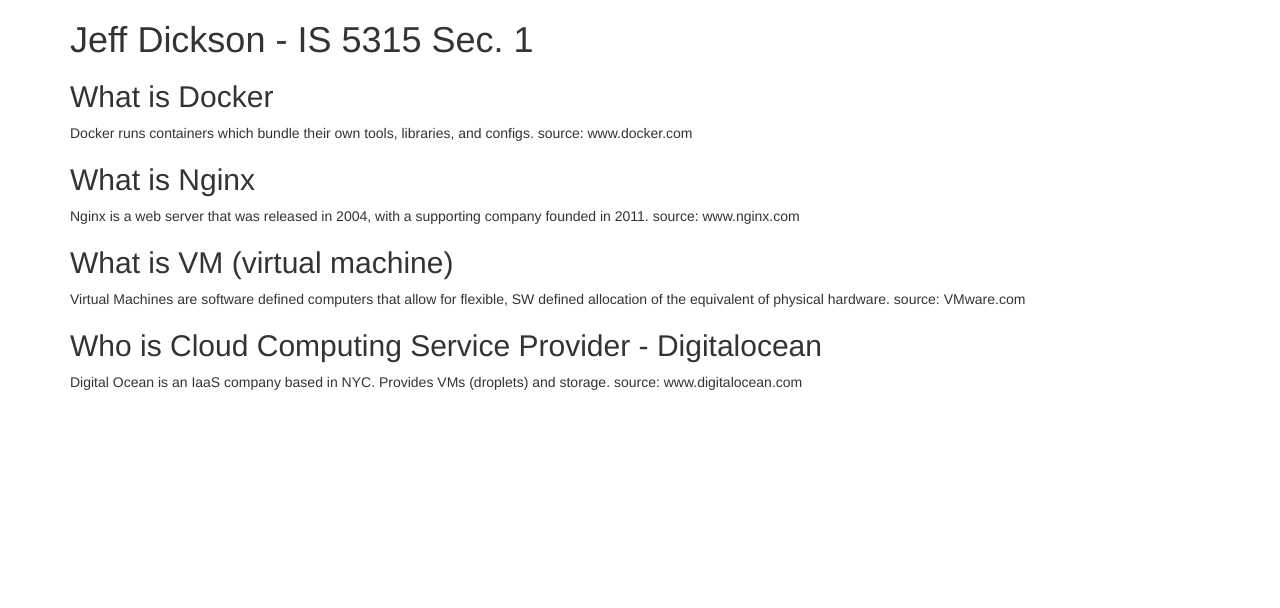
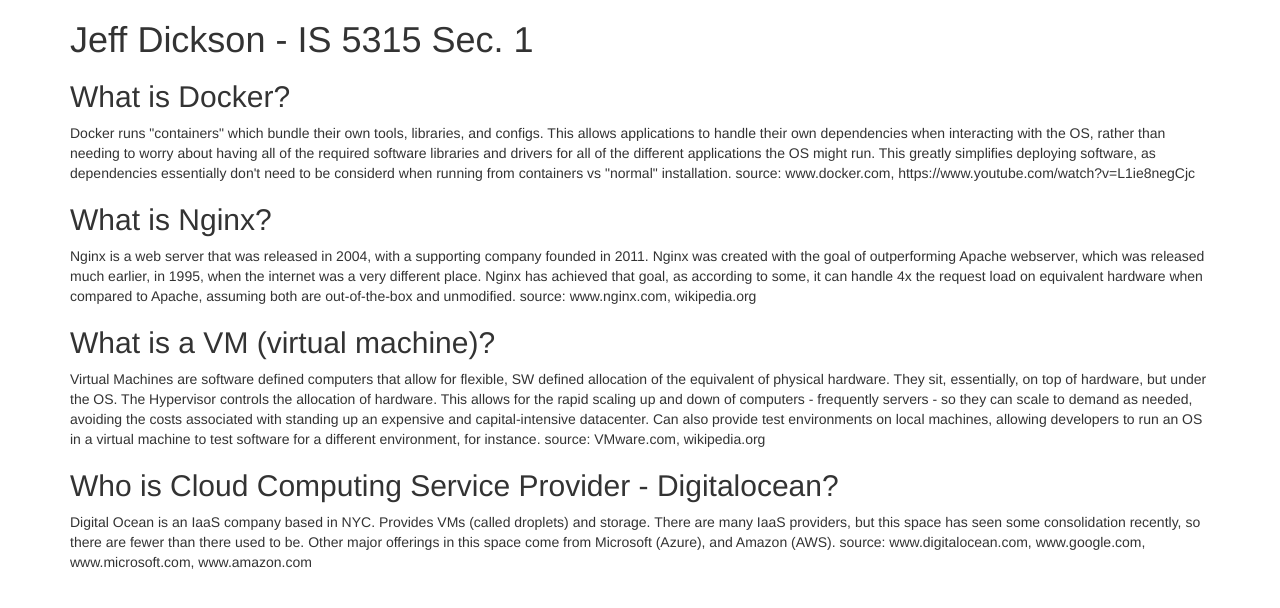
Before and after one commit to JD206/5315, a plain HTML site: page index.html in a window 1280 px wide. Drawn offline with nearby package versions, Linux system fonts and the light colour scheme.

Commit message:
hw files

```diff
--- a/index.html
+++ b/index.html
@@ -6,14 +6,14 @@
   <body>
     <div class="container">
       <h1>Jeff Dickson - IS 5315 Sec. 1</h1>
-      <h2>What is Docker</h2>
-      <p>Docker runs containers which bundle their own tools, libraries, and configs. source:  www.docker.com</p>
-      <h2>What is Nginx</h2>
-      <p>Nginx is a web server that was released in 2004, with a supporting company founded in 2011. source: www.nginx.com</p>
-      <h2>What is VM (virtual machine)</h2>
-      <p>Virtual Machines are software defined computers that allow for flexible, SW defined allocation of the equivalent of physical hardware. source: VMware.com</p>
-      <h2>Who is Cloud Computing Service Provider - Digitalocean</h2>
-      <p>Digital Ocean is an IaaS company based in NYC. Provides VMs (droplets) and storage. source: www.digitalocean.com</p>
+      <h2>What is Docker?</h2>
+      <p>Docker runs "containers" which bundle their own tools, libraries, and configs. This allows applications to handle their own dependencies when interacting with the OS, rather than needing to worry about having all of the required software libraries and drivers for all of the different applications the OS might run. This greatly simplifies deploying software, as dependencies essentially don't need to be considerd when running from containers vs "normal" installation. source:  www.docker.com, https://www.youtube.com/watch?v=L1ie8negCjc</p>
+      <h2>What is Nginx?</h2>
+      <p>Nginx is a web server that was released in 2004, with a supporting company founded in 2011. Nginx was created with the goal of outperforming Apache webserver, which was released much earlier, in 1995, when the internet was a very different place. Nginx has achieved that goal, as according to some, it can handle 4x the request load on equivalent hardware when compared to Apache, assuming both are out-of-the-box and unmodified. source: www.nginx.com, wikipedia.org</p>
+      <h2>What is a VM (virtual machine)?</h2>
+      <p>Virtual Machines are software defined computers that allow for flexible, SW defined allocation of the equivalent of physical hardware. They sit, essentially, on top of hardware, but under the OS. The Hypervisor controls the allocation of hardware. This allows for the rapid scaling up and down of computers - frequently servers - so they can scale to demand as needed, avoiding the costs associated with standing up an expensive and capital-intensive datacenter. Can also provide test environments on local machines, allowing developers to run an OS in a virtual machine to test software for a different environment, for instance.  source: VMware.com, wikipedia.org</p>
+      <h2>Who is Cloud Computing Service Provider - Digitalocean?</h2>
+      <p>Digital Ocean is an IaaS company based in NYC. Provides VMs (called droplets) and storage. There are many IaaS providers, but this space has seen some consolidation recently, so there are fewer than there used to be. Other major offerings in this space come from Microsoft (Azure), and Amazon (AWS). source: www.digitalocean.com, www.google.com, www.microsoft.com, www.amazon.com</p>
     </div>
   </body>
 </html>
```
